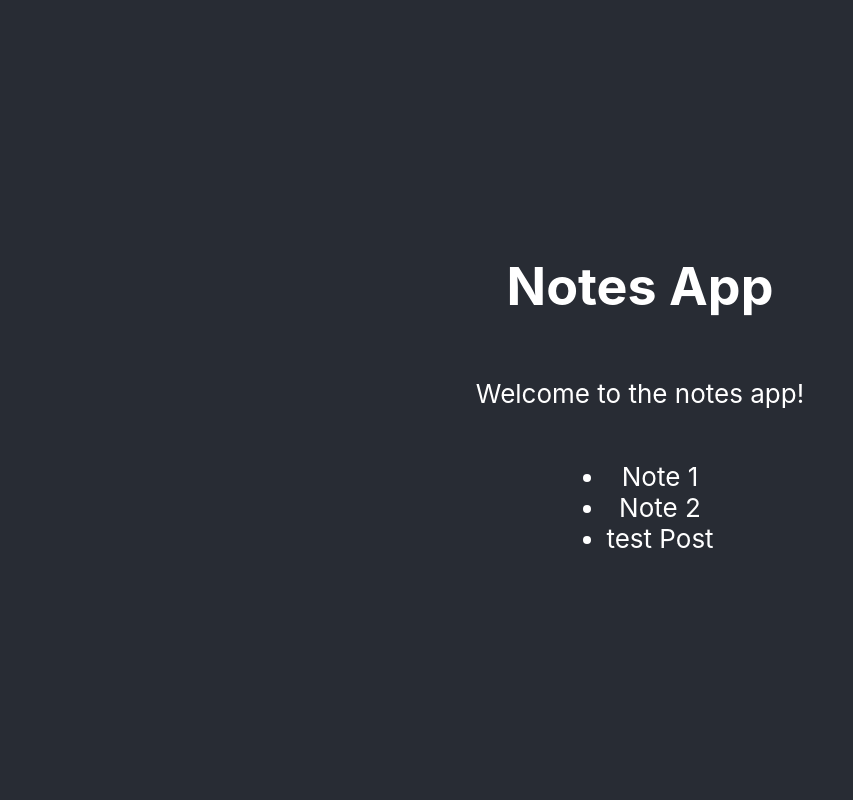
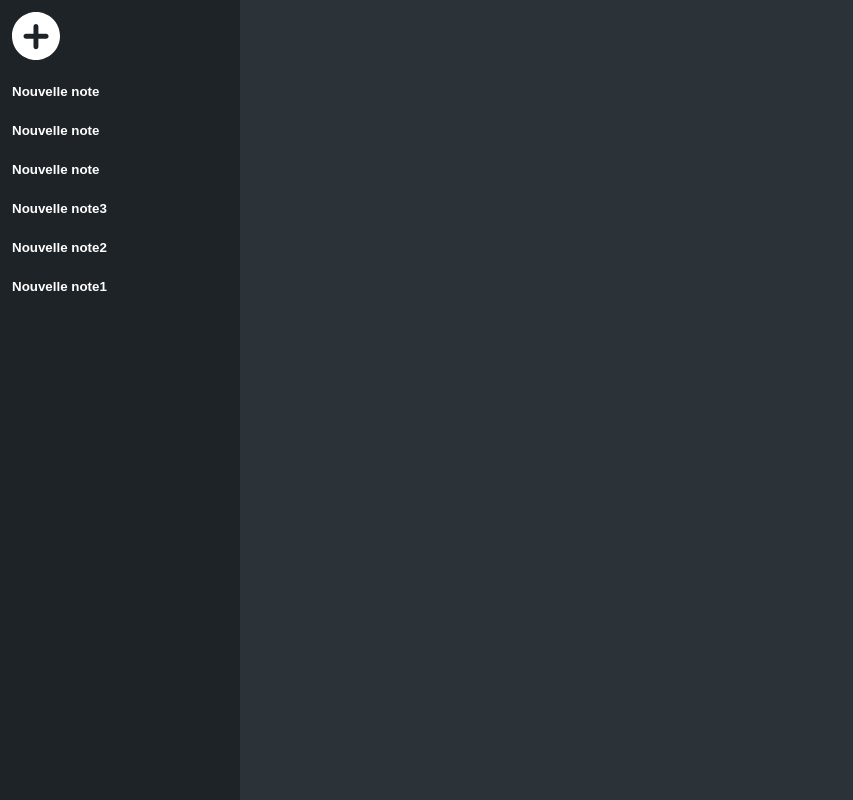
Before and after one commit to Hiintz/react-notes-project, a React (Create React App) app: page / in a window 1280 px wide. Shown: the whole page, without its empty margins (0-853 px from the left). Built offline with nearby package versions, Linux system fonts and the light colour scheme; data requests are answered from the project's data file.

Commit message:
add note

```diff
--- a/db.json
+++ b/db.json
@@ -1,19 +1,40 @@
 {
   "notes": [
     {
-      "id": "1",
-      "title": "Note 1",
-      "content": "Content 1"
+      "id": "bde1",
+      "title": "Nouvelle note1",
+      "content": "",
+      "date": "2024-03-21T14:27:29.896Z"
     },
     {
-      "id": "2",
-      "title": "Note 2",
-      "content": "Content 2"
+      "id": "7d39",
+      "title": "Nouvelle note2",
+      "content": "",
+      "date": "2024-03-21T14:27:30.529Z"
     },
     {
-      "id": "e71d",
-      "title": "test Post",
-      "content": "test content Post"
+      "id": "8765",
+      "title": "Nouvelle note3",
+      "content": "",
+      "date": "2024-03-21T14:27:31.061Z"
+    },
+    {
+      "id": "e77f",
+      "title": "Nouvelle note",
+      "content": "",
+      "date": "2024-03-21T15:39:00.939Z"
+    },
+    {
+      "id": "fa0e",
+      "title": "Nouvelle note",
+      "content": "",
+      "date": "2024-03-21T15:39:02.840Z"
+    },
+    {
+      "id": "84db",
+      "title": "Nouvelle note",
+      "content": "",
+      "date": "2024-03-21T15:39:13.252Z"
     }
   ],
   "profile": {
--- a/src/App.css
+++ b/src/App.css
@@ -1,38 +1,49 @@
-.App {
-  text-align: center;
+.Side {
+  position: fixed;
+  width: 240px;
+  top: 0px;
+  left: 0px;
+  bottom: 0px;
+  background-color: rgb(29, 35, 39);
 }
 
-.App-logo {
-  height: 40vmin;
-  pointer-events: none;
+.Main {
+  height: 100vh;
+  margin-inline-start: 240px;
 }
 
-@media (prefers-reduced-motion: no-preference) {
-  .App-logo {
-    animation: App-logo-spin infinite 20s linear;
-  }
+.Note-button {
+  display: block;
+  width: 100%;
+  padding: 12px;
+  display: flex;
+  justify-content: start;
+  align-items: center;
+  border: none;
+  background: none;
+  color: inherit;
+  font-weight: bold;
 }
 
-.App-header {
-  background-color: #282c34;
-  min-height: 100vh;
-  display: flex;
-  flex-direction: column;
-  align-items: center;
-  justify-content: center;
-  font-size: calc(10px + 2vmin);
-  color: white;
+.Note-button:hover {
+  background: rgb(60, 60, 60);
 }
 
-.App-link {
-  color: #61dafb;
+.Add-button {
+  display: block;
+  width: 100%;
+  padding: 12px;
+  display: flex;
+  justify-content: start;
+  align-items: center;
+  border: none;
+  background: none;
+  color: inherit;
+  font-weight: bold;
+  text-decoration: underline;
+
 }
 
-@keyframes App-logo-spin {
-  from {
-    transform: rotate(0deg);
-  }
-  to {
-    transform: rotate(360deg);
-  }
+.Add-button img {
+  cursor: pointer;
 }
--- a/src/App.js
+++ b/src/App.js
@@ -1,42 +1,65 @@
-import React, { useEffect, useState } from 'react';
-import './App.css';
+import plusIcon from "./plus.svg";
+import "./App.css";
+import { useEffect, useState } from "react";
+import { Button } from "./components/Button/Button";
+
+// Cycle de vie du composant App :
+// Initialement : `notes` vaut `null`, donc pas d'affichage dans le header
+// Après le rendu initial : lancement de la requête au serveur (GET /notes)
+// À la réponse du serveur : `notes` devient la réponse du serveur, rafraîchissement de l'affichage
 
 function App() {
+  const [isLoading, setIsLoading] = useState(true);
   const [notes, setNotes] = useState(null);
-  const [isLoading, setIsLoading] = useState(true);
 
   const fetchNotes = async () => {
-    setIsLoading(true);
-    const response = await fetch('/notes');
+    const response = await fetch("/notes");
     const data = await response.json();
+    // on trie les notes par date décroissante
+    data.sort((a, b) => new Date(b.date) - new Date(a.date));
 
     setNotes(data);
     setIsLoading(false);
+  };
+
+  const createNote = async () => {
+    const response = await fetch("/notes", {
+      method: "POST",
+      headers: {
+        "Content-Type": "application/json",
+      },
+      body: JSON.stringify({ title: "Nouvelle note",
+      content: "",
+      date: new Date().toISOString(),
+    }),
+    });
+    const data = await response.json();
+
+    // on ajoute la nouvelle note à la liste des notes, au début
+    setNotes([data, ...notes]);
   }
 
   useEffect(() => {
-
     fetchNotes();
   }, []);
 
   return (
-    <div className="App">
-      <header className="App-header">
-        <h1>Notes App</h1>
-        <p>Welcome to the notes app!</p>
-        {isLoading ? (
-          <div>
-            <p>Chargement ...</p>
-          </div>
-        ) : (
-          <ul>
-            {notes.map(note => (
-              <li key={note.id}>{note.title}</li>
+    <>
+      <aside className="Side">
+        <div className="Add-button">
+          <img src={plusIcon} alt="Ajouter une note" onClick={createNote}/>
+        </div>
+
+        {isLoading
+          ? "Chargement…"
+          : notes?.map((note) => (
+              <button className="Note-button" key={note.id}>
+                {note.title}
+              </button>
             ))}
-          </ul>
-        )}
-      </header>
-    </div>
+      </aside>
+      <main className="Main"></main>
+    </>
   );
 }
 
--- /dev/null
+++ b/src/components/Button/Button.js
@@ -0,0 +1,9 @@
+import styles from './Button.module.css';
+
+export function Button({ onClick, children }) {
+  return (
+    <div className={styles.Button} onClick={onClick}>
+      {children}
+    </div>
+  );
+}
--- /dev/null
+++ b/src/components/Button/Button.module.css
@@ -0,0 +1,7 @@
+.Button img{
+    border: none;
+    padding: 10px 20px;
+    cursor: pointer;
+    border-radius: 5px;
+    margin: 5px;
+}
--- a/src/index.css
+++ b/src/index.css
@@ -1,13 +1,20 @@
+* {
+  box-sizing: border-box;
+}
+
 body {
   margin: 0;
-  font-family: -apple-system, BlinkMacSystemFont, 'Segoe UI', 'Roboto', 'Oxygen',
-    'Ubuntu', 'Cantarell', 'Fira Sans', 'Droid Sans', 'Helvetica Neue',
+  font-size: 18px;
+  color: white;
+  background-color: rgb(44, 51, 56);
+  font-family: -apple-system, BlinkMacSystemFont, "Segoe UI", "Roboto", "Oxygen",
+    "Ubuntu", "Cantarell", "Fira Sans", "Droid Sans", "Helvetica Neue",
     sans-serif;
   -webkit-font-smoothing: antialiased;
   -moz-osx-font-smoothing: grayscale;
 }
 
 code {
-  font-family: source-code-pro, Menlo, Monaco, Consolas, 'Courier New',
+  font-family: source-code-pro, Menlo, Monaco, Consolas, "Courier New",
     monospace;
 }
```
Also changed, not shown: src/plus.svg (added).
